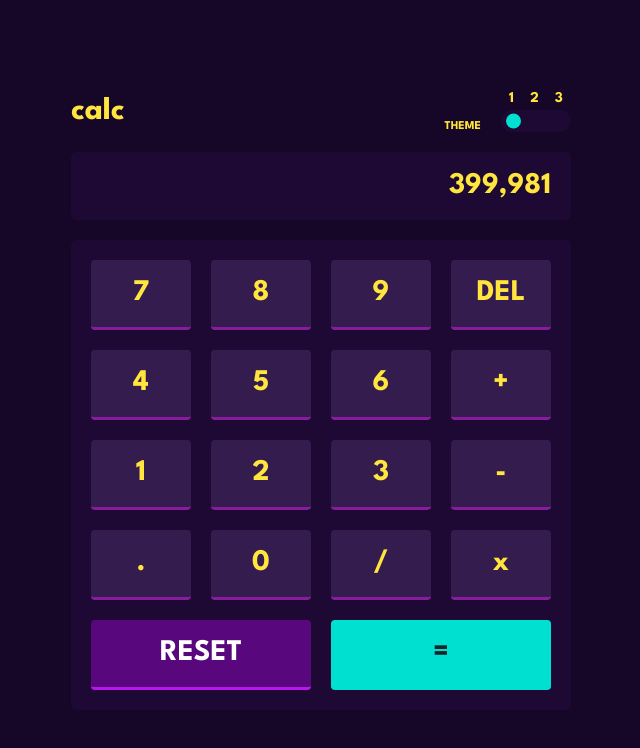
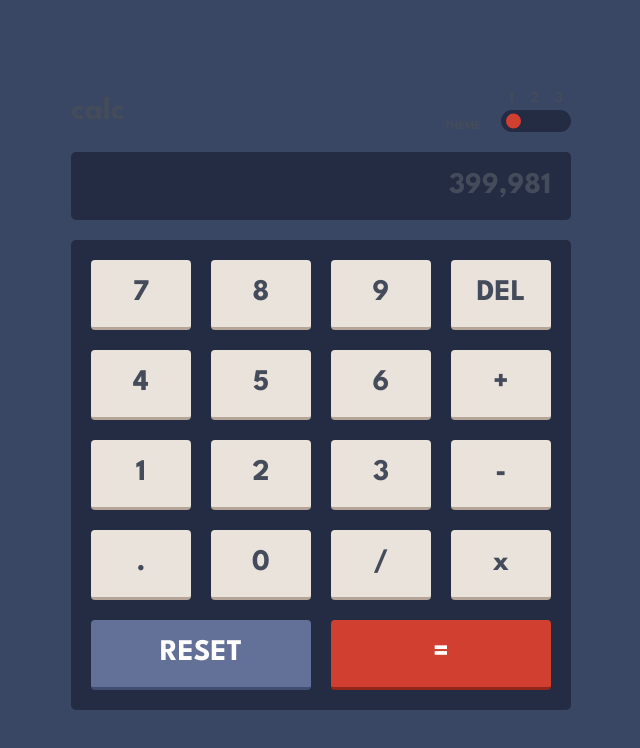
Before and after one commit to lucas-wendell/calculator, a React (Vite) app: page / in a window 1280 px wide. Shown: the top 748 px of the page, without its empty margins (319-959 px from the left). Built offline with nearby package versions, Linux system fonts and the light colour scheme.

Commit message:
FEAT: creating theme switch

```diff
--- a/src/components/ToggleSwitch/index.jsx
+++ b/src/components/ToggleSwitch/index.jsx
@@ -1,8 +1,20 @@
-import React from "react";
+import React, { useContext, useEffect, useState } from "react";
+import { CalculatorState } from "../../context";
 
 import * as Styled from "./styles";
 
 export const ToggleSwitch = () => {
+	const [position, setPosition] = useState(1);
+	const { toggleTheme } = useContext(CalculatorState);
+
+	const handleOnClick = () => {
+		setPosition((prev) => (prev === 3 ? (prev = 1) : ++prev));
+	};
+
+	useEffect(() => {
+		toggleTheme(position);
+	}, [position]);
+
 	return (
 		<Styled.Container>
 			<Styled.NumberContainer>
@@ -10,7 +22,7 @@ export const ToggleSwitch = () => {
 				<p>2</p>
 				<p>3</p>
 			</Styled.NumberContainer>
-			<Styled.ToggleSwitch />
+			<Styled.ToggleSwitch position={position} onClick={handleOnClick} />
 		</Styled.Container>
 	);
 };
--- a/src/components/ToggleSwitch/styles.js
+++ b/src/components/ToggleSwitch/styles.js
@@ -20,9 +20,10 @@ export const NumberContainer = styled.div`
 `;
 
 export const ToggleSwitch = styled.div`
-	${({ theme }) => css`
+	${({ theme, position }) => css`
 		width: 100%;
 		height: 2.2rem;
+		cursor: pointer;
 		position: relative;
 		border-radius: 2rem;
 		background-color: ${theme.backgrounds.keypadBg};
@@ -31,13 +32,18 @@ export const ToggleSwitch = styled.div`
 			top: 50%;
 			content: "";
 			z-index: 100;
-			left: 0.5rem;
+			margin-left: ${position == 1
+				? "0.5rem"
+				: position == 2
+				? "calc(50% - 1rem)"
+				: "calc(100% - 2rem)"};
 			width: 1.5rem;
 			height: 1.5rem;
 			border-radius: 50%;
 			position: absolute;
 			transform: translateY(-50%);
 			background-color: ${theme.toggleColor};
+			transition: 300ms ease-in-out;
 		}
 	`}
 `;
--- a/src/context/actions.js
+++ b/src/context/actions.js
@@ -1,3 +1,4 @@
 export default {
 	TESTE: "TESTE",
+	CHANGE_THEME: "CHANGE_THEME",
 };
--- a/src/context/index.jsx
+++ b/src/context/index.jsx
@@ -1,9 +1,10 @@
-import { createContext, useReducer } from "react";
+import P from "prop-types";
+import React from "react";
+
 import actions from "./actions";
 import { reducer } from "./reducer";
-import P from "prop-types";
 
-import React from "react";
+import { createContext, useReducer } from "react";
 
 const initialState = {
 	themes: ["mainTheme", "lightTheme", "purpleTheme"],
@@ -18,9 +19,12 @@ export const CalculatorState = createContext();
 export const Provider = ({ children }) => {
 	const [state, dispatch] = useReducer(reducer, initialState);
 	const value = {
-		theme: state.theme,
+		theme: state.themes[state.theme - 1],
 		teste: () => {
 			dispatch({ type: actions.TESTE });
+		},
+		toggleTheme: (themeValue) => {
+			dispatch({ type: actions.CHANGE_THEME, payload: themeValue });
 		},
 	};
 
--- a/src/context/reducer.js
+++ b/src/context/reducer.js
@@ -7,5 +7,8 @@ export const reducer = (state, action) => {
 			console.log(state);
 			return state;
 		}
+		case actions.CHANGE_THEME: {
+			return { ...state, theme: action.payload };
+		}
 	}
 };
--- a/src/pages/App/index.jsx
+++ b/src/pages/App/index.jsx
@@ -1,4 +1,4 @@
-import React from "react";
+import React, { useContext } from "react";
 
 import { ThemeProvider } from "styled-components";
 import { Calculator } from "../../components/Calculator";
@@ -7,11 +7,13 @@ import * as Styled from "./styles";
 import { GlobalStyles } from "../../styles/global-styles";
 
 import * as theme from "../../styles/theme";
-// import { CalculatorState } from "../../context";
+import { CalculatorState } from "../../context";
 
 export const App = () => {
+	const { theme: currentTheme } = useContext(CalculatorState);
+
 	return (
-		<ThemeProvider theme={theme["purpleTheme"]}>
+		<ThemeProvider theme={theme[currentTheme]}>
 			<Styled.Container>
 				<Calculator />
 			</Styled.Container>
--- a/src/styles/theme.js
+++ b/src/styles/theme.js
@@ -10,14 +10,17 @@ export const mainTheme = {
 			reset: {
 				colorBg: "hsl(225, 21%, 49%)",
 				shadowBg: "hsl(224, 28%, 35%)",
+				border: "0.3rem solid hsl(224, 28%, 35%)",
 			},
 			equal: {
 				colorBg: "hsl(6, 63%, 50%)",
 				shadowBg: "hsl(6, 70%, 34%)",
+				border: "0.3rem solid hsl(6, 70%, 34%)",
 			},
 		},
 		keyBg: "hsl(30, 25%, 89%)",
 		keyShadow: "hsl(28, 16%, 65%)",
+		border: "0.3rem solid hsl(28, 16%, 65%)",
 	},
 	textColors: {
 		primary: "hsl(221, 14%, 31%)",
@@ -38,14 +41,17 @@ export const lightTheme = {
 			reset: {
 				colorBg: "hsl(185, 42%, 37%)",
 				shadowBg: "hsl(185, 58%, 25%)",
+				border: "0.3rem solid hsl(185, 58%, 25%)",
 			},
 			equal: {
 				colorBg: "hsl(25, 98%, 40%)",
 				shadowBg: "hsl(25, 99%, 27%)",
+				border: "0.3rem solid hsl(25, 99%, 27%)",
 			},
 		},
 		keyBg: "hsl(45, 7%, 89%)",
 		keyShadow: "hsl(35, 11%, 61%)",
+		border: "0.3rem solid hsl(35, 11%, 61%)",
 	},
 	textColors: {
 		primary: "hsl(60, 10%, 19%)",
```
